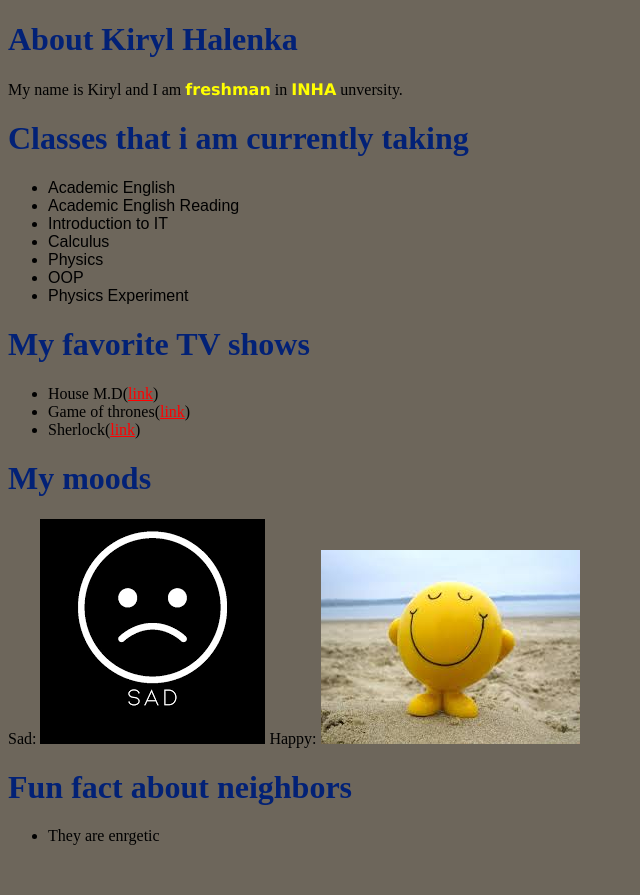
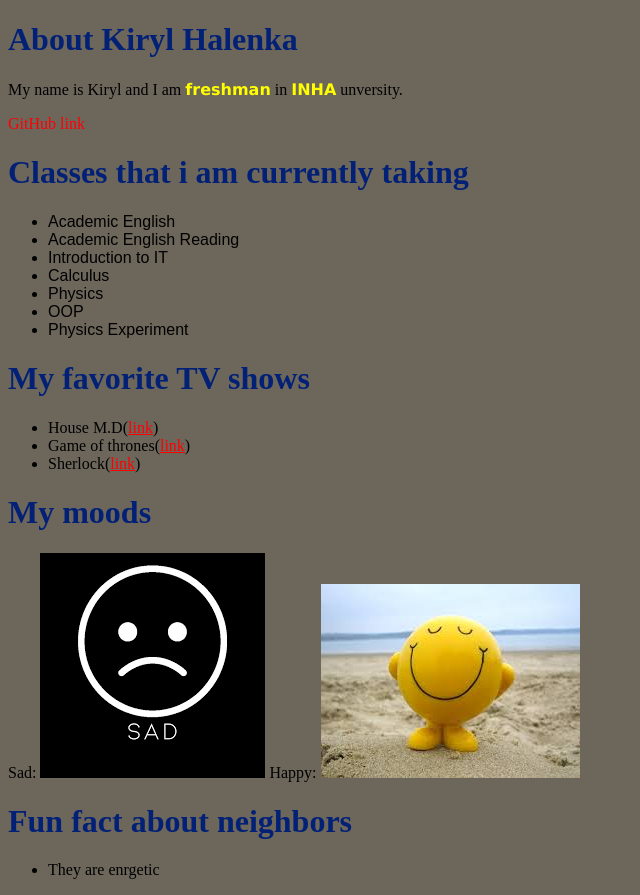
Before and after one commit to A0m1n3/A0m1n3.github.io, a plain HTML site: page index.html in a window 1280 px wide. Shown: the whole page, without its empty margins (0-640 px from the left). Before the commit the page ends 861 px from the top, so only its background shows below. Drawn offline with Linux system fonts and the light colour scheme.

Commit message:
Update index.html

```diff
--- a/index.html
+++ b/index.html
@@ -9,6 +9,7 @@
 <H1>About Kiryl Halenka</H1>
 <body>
 <p>My name is Kiryl and I am <b class="b">freshman</b> in <b class="b">INHA</b> unversity.</p>
+<p><a hreaf = "https://a0m1n3.github.io">GitHub link</a></p>
 <H1>Classes that i am currently taking</H1>
 <ul class="ul">
     <li>Academic English</li>
```
